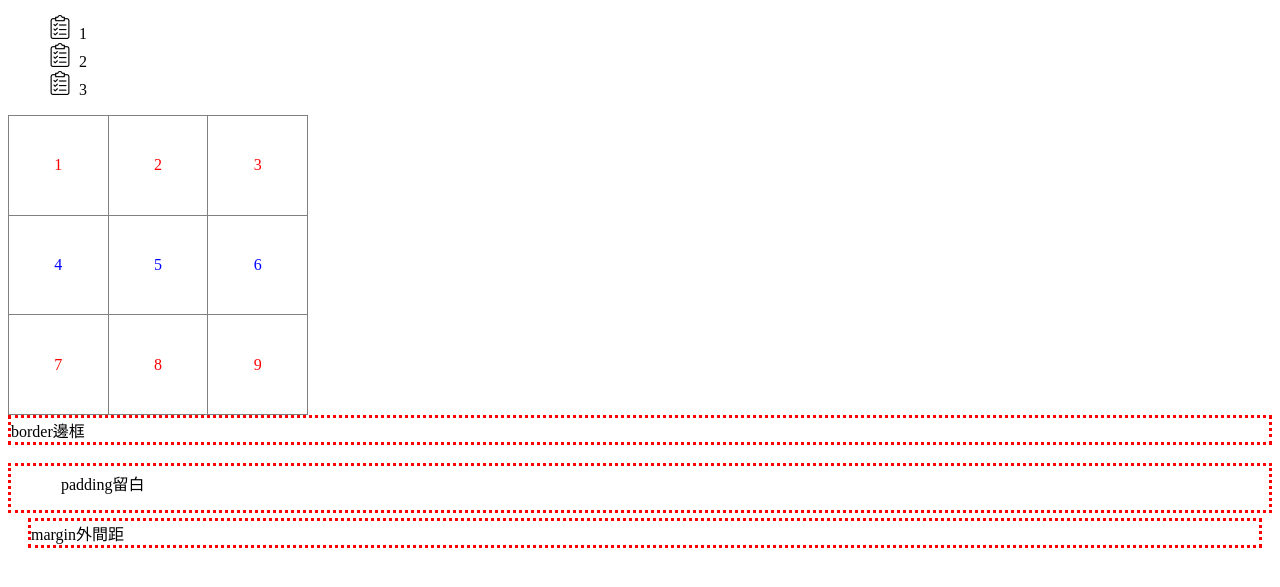
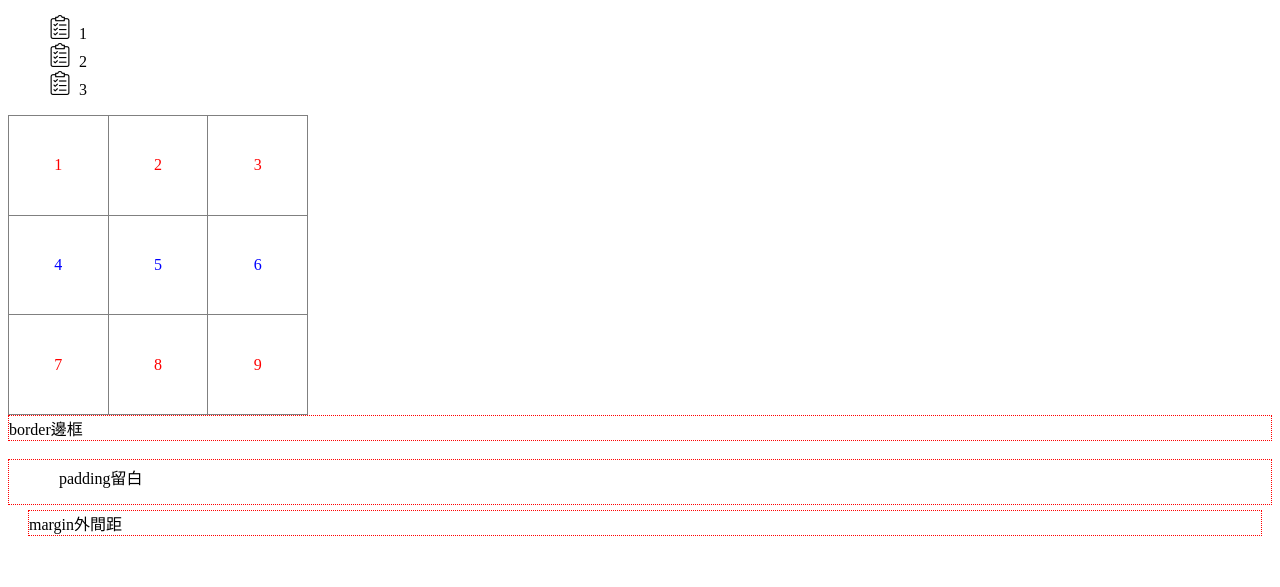
Before and after one commit to S3411207028/s3411207028, a plain HTML site: page css_all.html in a window 1280 px wide. Shown: the part 177-764 px from the top of the page. Drawn offline with Linux system fonts and the light colour scheme.

Commit message:
Add files via upload

```diff
--- a/css_all.html
+++ b/css_all.html
@@ -103,6 +103,8 @@
             /* 框線 */
             .div_border{
                 /* 邊框粗細 */
+                border-width: 1px;
+                /* 邊框類型 */
                 border-style: dotted;
                 /* 顏色 */
                 border-color: red;
```
